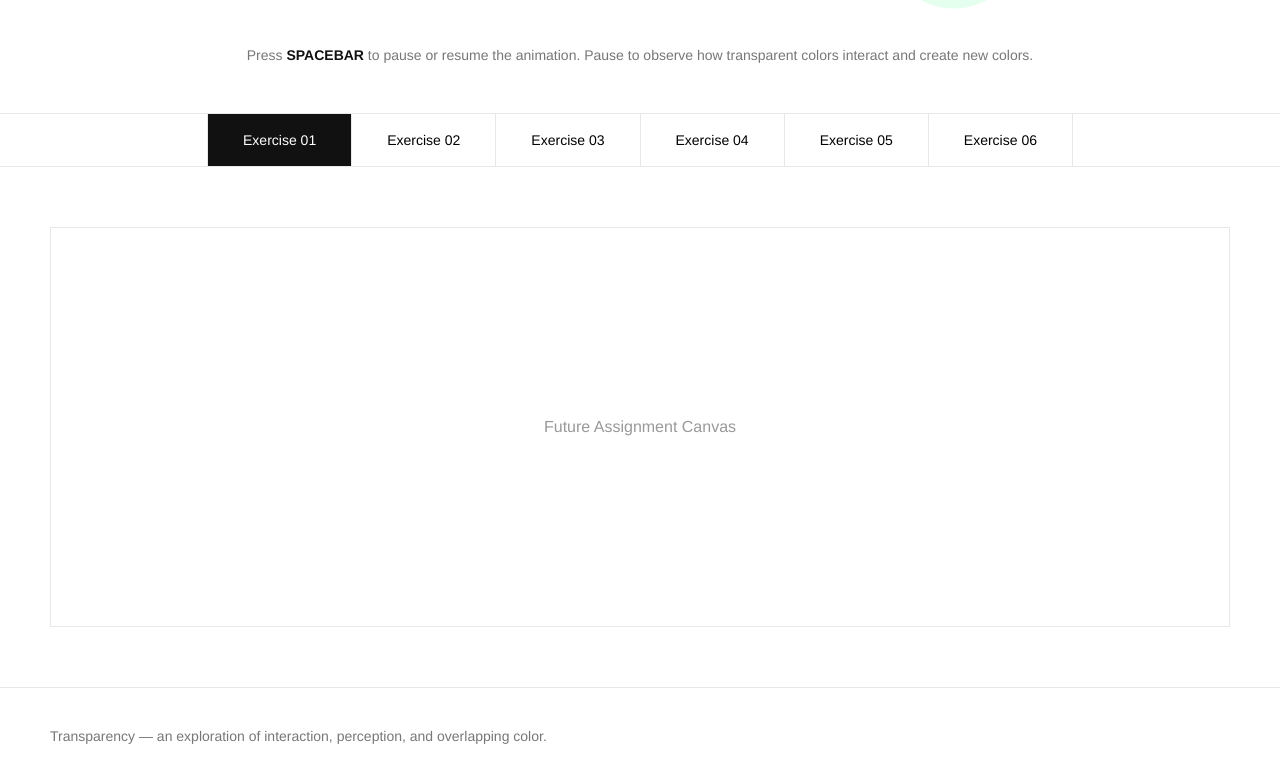
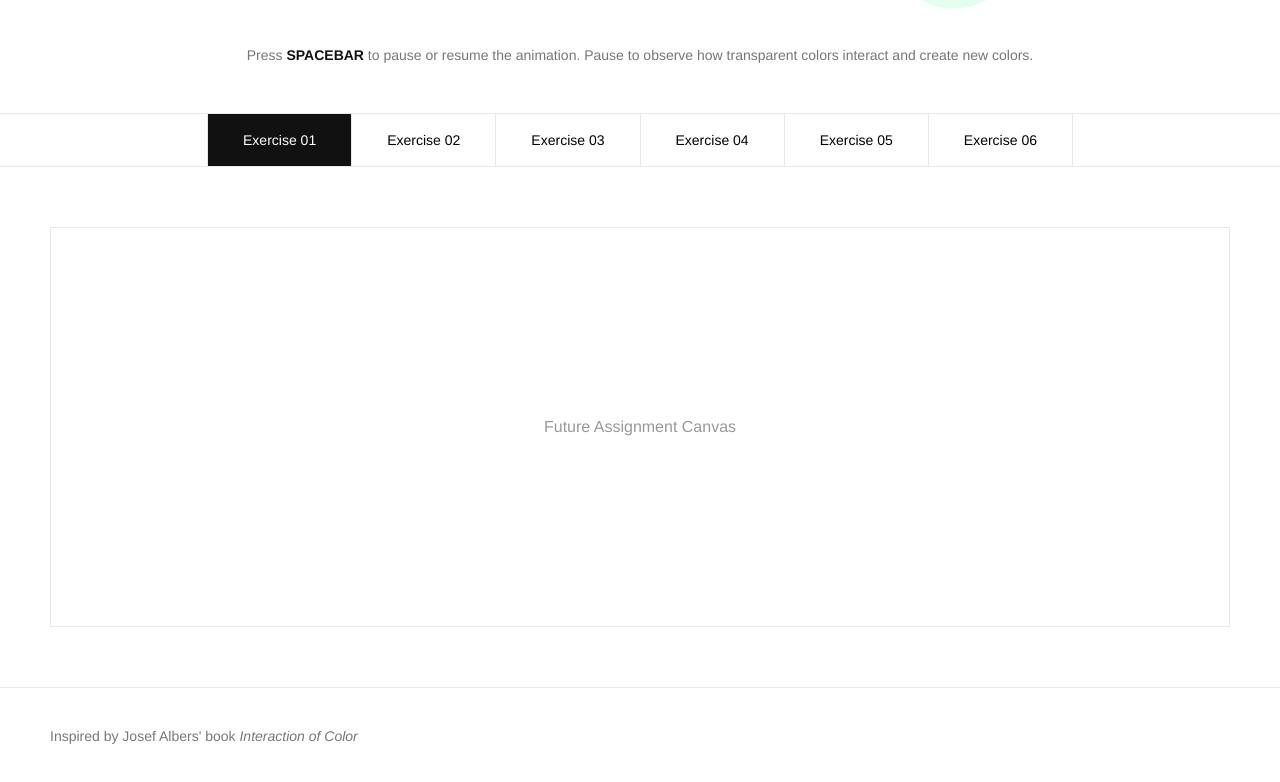
Before and after one commit to designed-by-sabina/computational-design-workflows, a plain HTML site: page index.html in a window 1280 px wide. Shown: the part 820-1602 px from the top of the page. Drawn offline with Linux system fonts and the light colour scheme.

Commit message:
swap text

```diff
--- a/index.html
+++ b/index.html
@@ -24,7 +24,9 @@
         <h1>TRANSPARENCY</h1>
 
         <p class="subtitle">
-            Inspired by Josef Albers' <em>Interaction of Color</em>
+
+            an exploration of interaction, perception, and overlapping color.
+
         </p>
 
     </header>
@@ -199,8 +201,7 @@
     <footer>
 
         <p>
-            Transparency — an exploration of interaction, perception,
-            and overlapping color.
+            Inspired by Josef Albers' book <em>Interaction of Color</em>
         </p>
 
     </footer>
```
